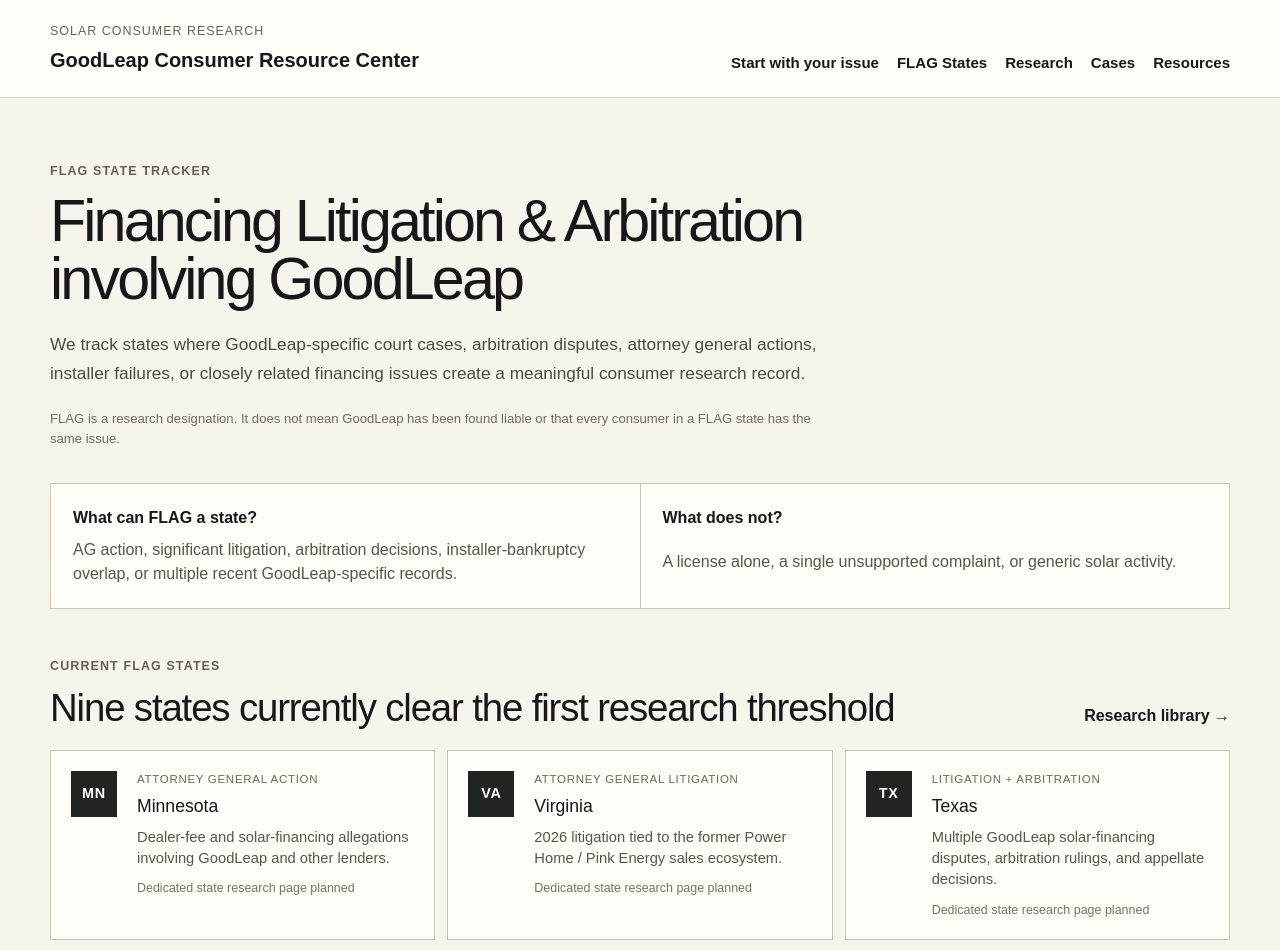
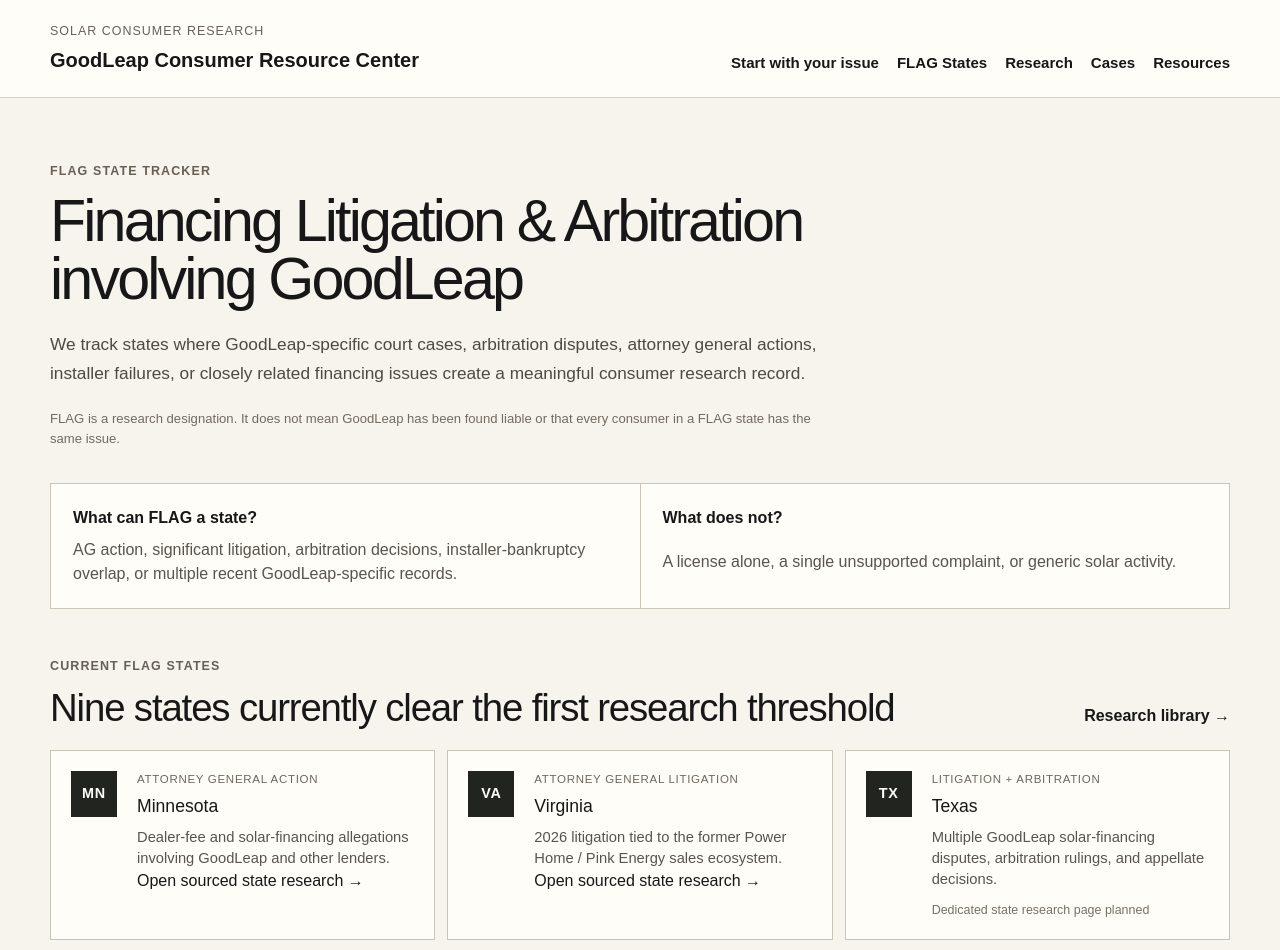
Before and after one commit to Decentralized-Rob/solar-consumer-research, a Next.js app: page /goodleap/states in a window 1280 px wide. Shown: the top 950 px of the page. Built offline with nearby package versions, Linux system fonts and the light colour scheme.

Commit message:
Link first sourced FLAG state pages

```diff
--- a/app/goodleap/states/page.tsx
+++ b/app/goodleap/states/page.tsx
@@ -1,15 +1,15 @@
 import Link from "next/link";
 
 const flagStates = [
-  ["MN", "Minnesota", "Attorney General action", "Dealer-fee and solar-financing allegations involving GoodLeap and other lenders."],
-  ["VA", "Virginia", "Attorney General litigation", "2026 litigation tied to the former Power Home / Pink Energy sales ecosystem."],
-  ["TX", "Texas", "Litigation + arbitration", "Multiple GoodLeap solar-financing disputes, arbitration rulings, and appellate decisions."],
-  ["FL", "Florida", "Litigation", "Consumer solar-financing cases plus GoodLeap litigation involving solar-cancellation companies."],
-  ["NJ", "New Jersey", "Installer + financing", "Cases involving GoodLeap financing and major installers including Titan and Suntuity."],
-  ["MO", "Missouri", "Bankruptcy overlap", "GoodLeap financing disputes with a direct Titan Solar Power bankruptcy connection."],
-  ["OH", "Ohio", "Installer litigation", "Pink Energy / Power Home litigation involving GoodLeap financing."],
-  ["MI", "Michigan", "Installer litigation", "Companion Pink Energy / Power Home financing disputes."],
-  ["MD", "Maryland", "Arbitration ruling", "Recent federal ruling involving GoodLeap and a residential solar financing dispute."],
+  ["MN", "Minnesota", "Attorney General action", "Dealer-fee and solar-financing allegations involving GoodLeap and other lenders.", "/goodleap/states/minnesota"],
+  ["VA", "Virginia", "Attorney General litigation", "2026 litigation tied to the former Power Home / Pink Energy sales ecosystem.", "/goodleap/states/virginia"],
+  ["TX", "Texas", "Litigation + arbitration", "Multiple GoodLeap solar-financing disputes, arbitration rulings, and appellate decisions.", null],
+  ["FL", "Florida", "Litigation", "Consumer solar-financing cases plus GoodLeap litigation involving solar-cancellation companies.", null],
+  ["NJ", "New Jersey", "Installer + financing", "Cases involving GoodLeap financing and major installers including Titan and Suntuity.", null],
+  ["MO", "Missouri", "Bankruptcy overlap", "GoodLeap financing disputes with a direct Titan Solar Power bankruptcy connection.", null],
+  ["OH", "Ohio", "Installer litigation", "Pink Energy / Power Home litigation involving GoodLeap financing.", null],
+  ["MI", "Michigan", "Installer litigation", "Companion Pink Energy / Power Home financing disputes.", null],
+  ["MD", "Maryland", "Arbitration ruling", "Recent federal ruling involving GoodLeap and a residential solar financing dispute.", null],
 ] as const;
 
 const researchNext = [
@@ -48,14 +48,14 @@
           <Link href="/goodleap/research">Research library →</Link>
         </div>
         <div className="gl-state-grid">
-          {flagStates.map(([abbr, state, tag, detail]) => (
+          {flagStates.map(([abbr, state, tag, detail, href]) => (
             <article className="gl-state-card" key={abbr}>
               <span>{abbr}</span>
               <div>
                 <small>{tag}</small>
                 <h3>{state}</h3>
                 <p>{detail}</p>
-                <em>Dedicated state research page planned</em>
+                {href ? <Link href={href}>Open sourced state research →</Link> : <em>Dedicated state research page planned</em>}
               </div>
             </article>
           ))}
```
